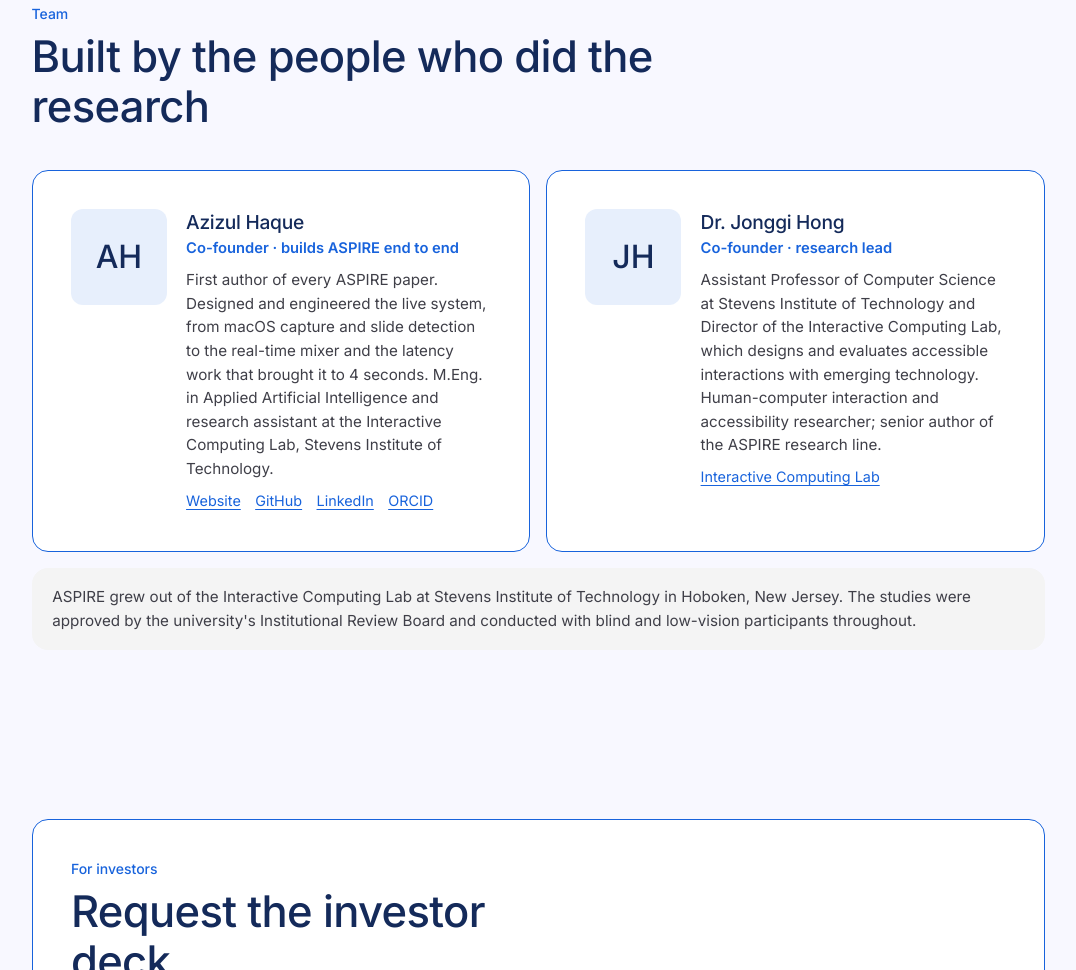
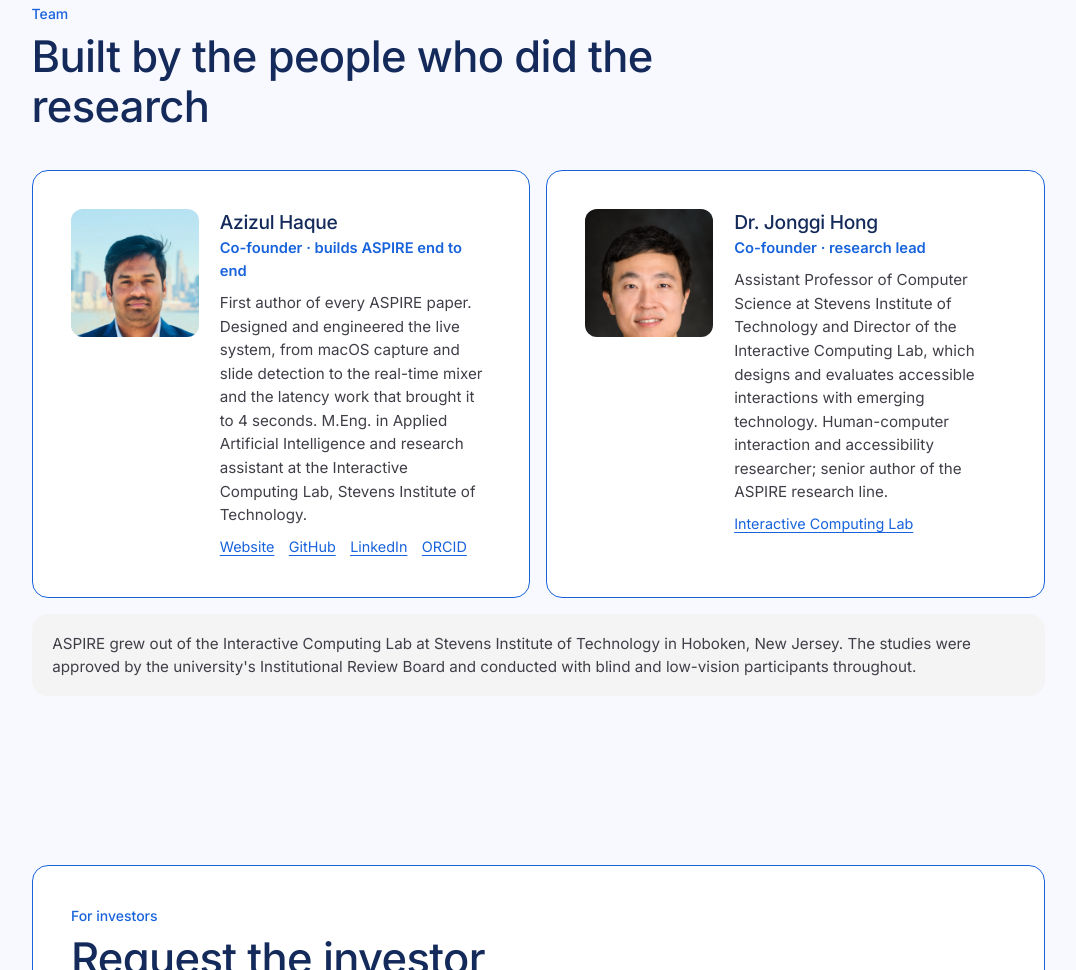
Before and after one commit to meazizul/aspire-website, a plain HTML site: page site/index.html in a window 1280 px wide. Shown: the part 9770-10740 px from the top of the page, without its empty margins (102-1178 px from the left). Drawn offline with Linux system fonts and the light colour scheme.

Commit message:
Add founder headshots to the team section
Co-Authored-By: Claude Fable 5.1 <noreply@anthropic.com>

```diff
--- a/site/css/style.css
+++ b/site/css/style.css
@@ -333,10 +333,10 @@ details summary { cursor: pointer; font-weight: 600; color: var(--brand); }
 /* ---------- team ---------- */
 .team { display: grid; grid-template-columns: 1fr 1fr; gap: 1rem; margin-top: 1.5rem; }
 @media (max-width: 760px) { .team { grid-template-columns: 1fr; } }
-.person { display: grid; grid-template-columns: 96px 1fr; gap: 1.2rem; align-items: start; }
+.person { display: grid; grid-template-columns: 128px 1fr; gap: 1.3rem; align-items: start; }
 @media (max-width: 480px) { .person { grid-template-columns: 1fr; } }
-.avatar { width: 96px; height: 96px; border-radius: var(--r-img); background: var(--brand-soft); color: var(--heading); display: grid; place-items: center; font-size: 2rem; font-weight: 500; overflow: hidden; }
-.avatar img { width: 100%; height: 100%; object-fit: cover; }
+.avatar { width: 128px; height: 128px; border-radius: var(--r-img); background: var(--brand-soft); color: var(--heading); display: grid; place-items: center; font-size: 2rem; font-weight: 500; overflow: hidden; }
+.avatar img { width: 100%; height: 100%; object-fit: cover; object-position: 50% 22%; display: block; }
 .person h3 { margin: 0 0 .1rem; font-size: 1.2rem; }
 .person .role { color: var(--brand); font-weight: 600; font-size: .92rem; margin-bottom: .5rem; }
 .person p { font-size: .95rem; color: var(--ink-2); margin: 0 0 .6rem; }
--- a/site/index.html
+++ b/site/index.html
@@ -384,7 +384,7 @@
       </div>
       <div class="team">
         <div class="ocard person reveal">
-          <div class="avatar" aria-hidden="true">AH</div>
+          <div class="avatar"><img src="assets/team/azizul-haque.jpg" alt="Headshot of Azizul Haque" width="600" height="820" loading="lazy"></div>
           <div>
             <h3>Azizul Haque</h3>
             <div class="role">Co-founder · builds ASPIRE end to end</div>
@@ -393,7 +393,7 @@
           </div>
         </div>
         <div class="ocard person reveal">
-          <div class="avatar" aria-hidden="true">JH</div>
+          <div class="avatar"><img src="assets/team/jonggi-hong.jpg" alt="Headshot of Dr. Jonggi Hong" width="600" height="820" loading="lazy"></div>
           <div>
             <h3>Dr. Jonggi Hong</h3>
             <div class="role">Co-founder · research lead</div>
```
Also changed, not shown: site/assets/team/azizul-haque.jpg (added), site/assets/team/jonggi-hong.jpg (added).
